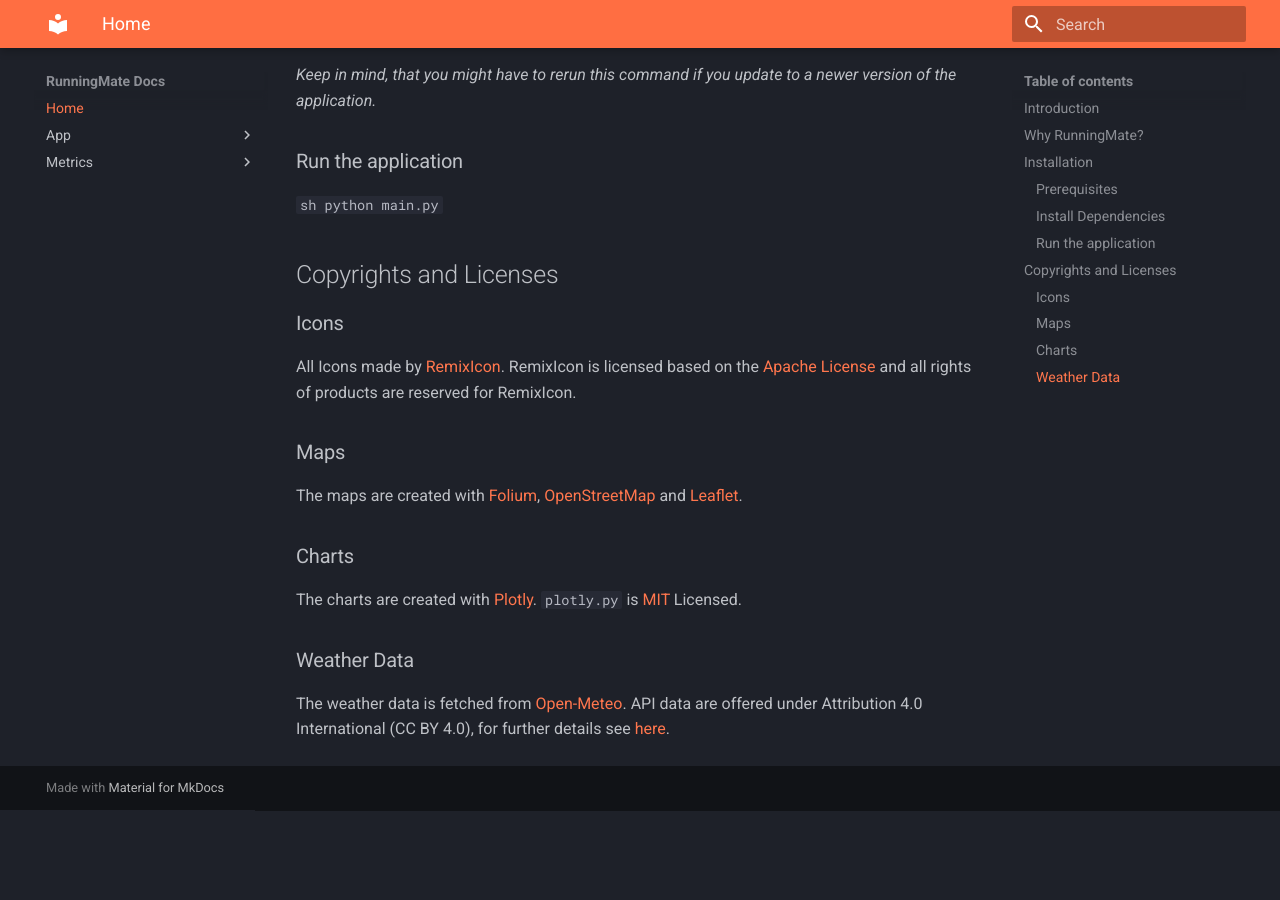
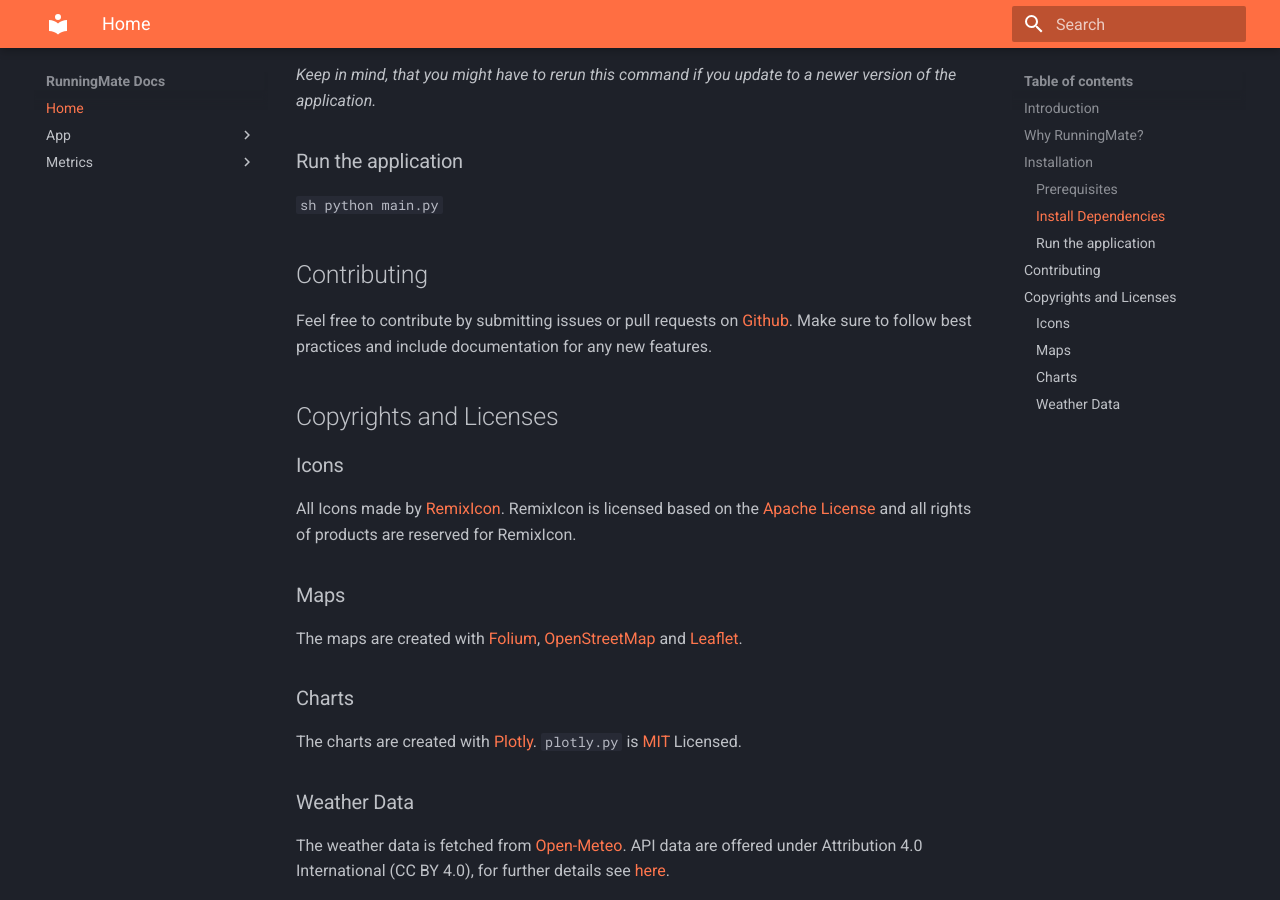
Before and after one commit to axelmichel/runningmate, an MkDocs documentation site: the page built from docs/index.md, in a window 1280 px wide and 900 px high, scrolled down 1492 px. Built offline with MkDocs 1.6.1 and Material for MkDocs 9.7.7, drawn with Linux system fonts in a browser that asks for light colours; before the commit the page ends 2302 px from its top, so only the background shows below that.

Commit message:
Back linking to project

````diff
--- a/docs/index.md
+++ b/docs/index.md
@@ -48,6 +48,9 @@
    python main.py
    ```
 
+## Contributing
+Feel free to contribute by submitting issues or pull requests on [Github](https://github.com/axelmichel/runningmate). Make sure to follow best practices and include documentation for any new features.
+
 ## Copyrights and Licenses
 
 ### Icons
````
